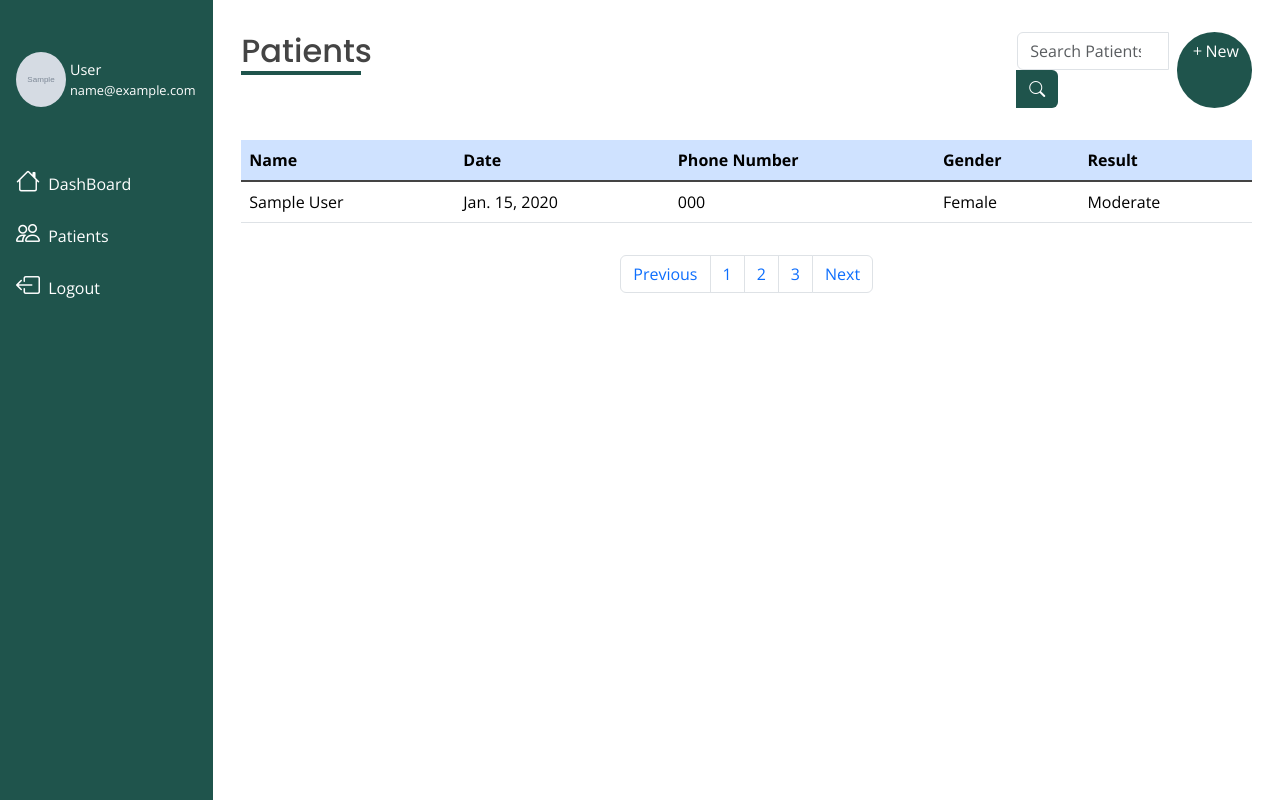
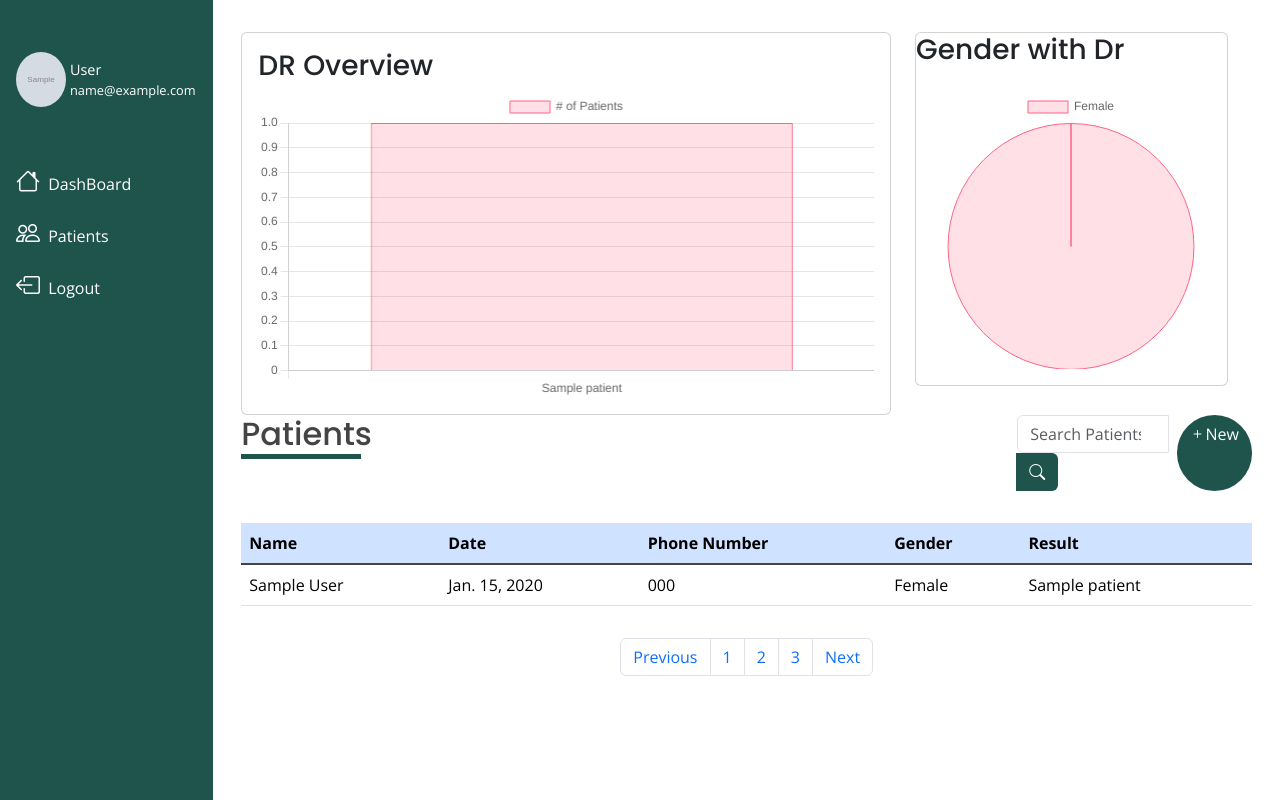
Before and after one commit to Mugengano18/RetiScanAI, a Django app: page /dashboard/ in a window 1280 px wide. Run offline with Django 5.2, Linux system fonts and the light colour scheme; a user stored in the database is signed in; tables that the repository leaves empty hold one stand-in row (values such as "Sample post"); grey boxes marked "Sample" are stand-in pictures; some libraries are stand-ins or nearby versions.

Commit message:
add bar and pie chart on dashboard

```diff
--- a/pages/templates/pages/dashboard.html
+++ b/pages/templates/pages/dashboard.html
@@ -54,6 +54,33 @@
     <div class="col py-3">
       <div class="container-fluid p-4">
         <div class="row align-items-start">
+          <div class="row">
+            <!-- Column -->
+            <div class="col-lg-8">
+              <div class="card">
+                <div class="card-body">
+                  <div class="row">
+                    <div class="col-12">
+                      <div class="d-flex flex-wrap align-items-center">
+                        <div>
+                          <h3 class="card-title">DR Overview</h3>
+                        </div>
+                      </div>
+                      <canvas id="barChart"></canvas>
+                    </div>
+                  </div>
+                </div>
+              </div>
+            </div>
+            <div class="col-lg-4">
+              <div class="card">
+                <h3 class="card-title">Gender with Dr</h3>
+                <div class="card-body">
+                  <canvas id="pieChart"></canvas>
+                </div>
+              </div>
+            </div>
+          </div>
           <div class="col">
             <h2 class="underlined-text">Patients</h2>
           </div>
@@ -104,7 +131,7 @@
               <td>{{patient.birth_date}}</td>
               <td>{{patient.phone_number}}</td>
               <td>{{patient.gender}}</td>
-              <td>Moderate</td>
+              <td>{{patient.predicted_class_name}}</td>
             </tr>
 
             {% endfor %}
--- a/pages/views.py
+++ b/pages/views.py
@@ -1,6 +1,7 @@
 from django.shortcuts import render, redirect,get_object_or_404
 from django.contrib.auth.decorators import login_required
 from .models import Patient, PatientImage
+from django.db.models import Count
 
 from .utils_model import load_and_preprocess_image, make_gradcam_heatmap, display_gradcam
 from .utils.sms_utils import send_sms
@@ -18,7 +19,30 @@ def home(request):
 @login_required
 def dashboard(request):
     patients = Patient.objects.all()
-    return render(request, 'pages/dashboard.html', {'patients': patients})
+    no_dr_patients = Patient.objects.exclude(predicted_class_name='No_DR')
+
+    # Count the number of patients in each class
+    class_counts = Patient.objects.values('predicted_class_name').annotate(count=Count('id'))
+
+    # Convert the class_counts queryset to a dictionary
+    class_counts_dict = {item['predicted_class_name']: item['count'] for item in class_counts}
+
+    # Count the number of patients in each class, excluding 'No_DR'
+    gender_counts = no_dr_patients.values('gender').annotate(count=Count('id'))
+
+    # Convert the gender_counts queryset to a dictionary
+    gender_counts_dict = {item['gender']: item['count'] for item in gender_counts}
+
+    print("+++++++++++++++++++++++", gender_counts_dict)
+
+    context = {
+        'patients': patients,
+        'class_counts': class_counts_dict,
+        'no_dr_patients': no_dr_patients,
+        'gender_counts': gender_counts_dict,
+    }
+
+    return render(request, 'pages/dashboard.html', context)
 @login_required
 def resultDashboard(request,patient_id):
     patient = get_object_or_404(Patient, id=patient_id)
--- a/users/templates/base.html
+++ b/users/templates/base.html
@@ -68,9 +68,51 @@
     <!-- Template Main JS File -->
     <script src="{% static 'js/main.js' %}"></script>
     <script src="https://code.jquery.com/jquery-3.5.1.min.js"></script>
+    <!-- Include Chart.js -->
+    <script src="https://cdn.jsdelivr.net/npm/chart.js"></script>
     <script>
-      $(document).ready(function () {
-        $("#customAlert").delay(3000).fadeOut("slow");
+      var classCounts = {{ class_counts|safe }};
+      var genderCounts = {{ gender_counts|safe }};
+
+      var ctx = document.getElementById('barChart').getContext('2d');
+      var colors = ['rgba(255, 99, 132, 0.2)', 'rgba(54, 162, 235, 0.2)', 'rgba(255, 206, 86, 0.2)', 'rgba(75, 192, 192, 0.2)', 'rgba(153, 102, 255, 0.2)'];
+      var classCountsValues = Object.values(classCounts);
+      var backgroundColors = colors.slice(0, classCountsValues.length);
+      var borderColors = backgroundColors.map(color => color.replace('0.2', '1'));
+
+      var barChart = new Chart(ctx, {
+          type: 'bar',
+          data: {
+              labels: Object.keys(classCounts),
+              datasets: [{
+                  label: '# of Patients',
+                  data: classCountsValues,
+                  backgroundColor: backgroundColors,
+                  borderColor: borderColors,
+                  borderWidth: 1
+              }]
+          },
+          options: {
+              scales: {
+                  y: {
+                      beginAtZero: true
+                  }
+              }
+          }
+      });
+
+      var ctxp = document.getElementById('pieChart').getContext('2d');
+      var pieChart = new Chart(ctxp, {
+          type: 'pie',
+          data: {
+              labels: Object.keys(genderCounts),
+              datasets: [{
+                  data: Object.values(genderCounts),
+                  backgroundColor: ['rgba(255, 99, 132, 0.2)', 'rgba(54, 162, 235, 0.2)', 'rgba(255, 206, 86, 0.2)'],
+                  borderColor: ['rgba(255, 99, 132, 1)', 'rgba(54, 162, 235, 1)', 'rgba(255, 206, 86, 1)'],
+                  borderWidth: 1
+              }]
+          }
       });
     </script>
   </body>
```
Also changed, not shown: media/eye_images/Mild_0_0_13_sQHmQLb.png (added), media/eye_images/Moderate_0_0_1863.png (added), media/eye_images/Proliferate_DR_0_0_123.png (added), media/eye_images/Severe_0_0_109.png (added).
